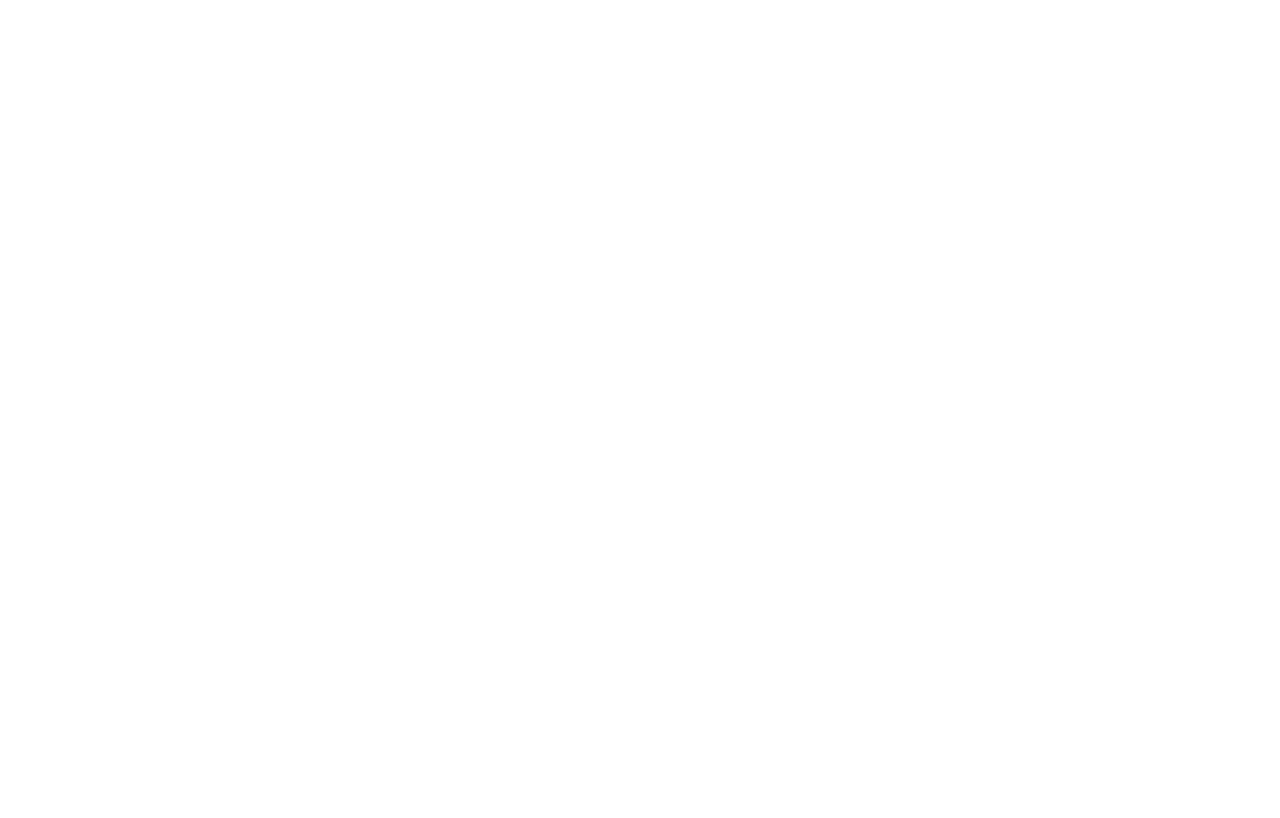
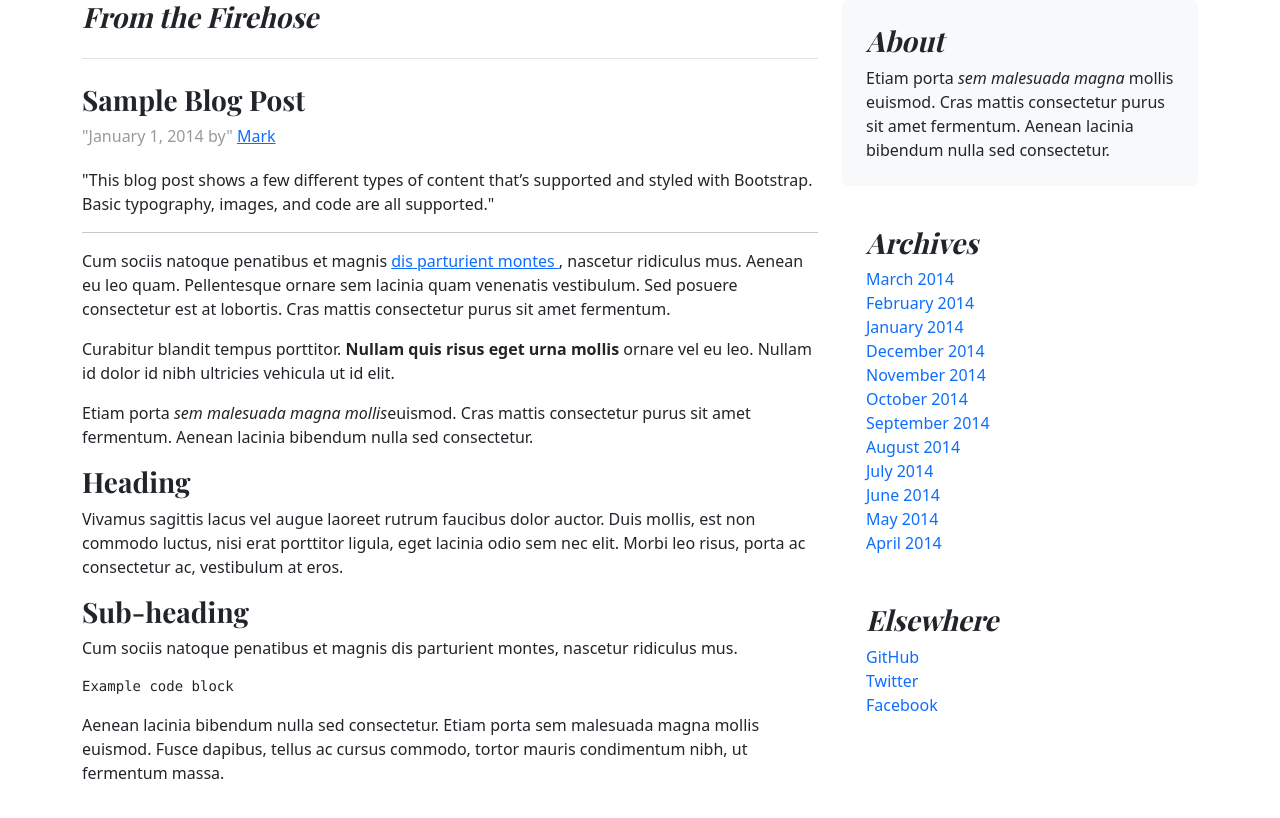
Before and after one commit to busracogul/blog-website, a plain HTML site: page index.html in a window 1280 px wide. Drawn offline with nearby package versions, Linux system fonts and the light colour scheme; a web font is replaced by a local one.

Commit message:
add sample blog post

```diff
--- a/index.html
+++ b/index.html
@@ -1,16 +1,123 @@
 <!DOCTYPE html>
 <html lang="en">
-<head>
-    <meta charset="UTF-8">
-    <meta name="viewport" content="width=device-width, initial-scale=1.0">
+  <head>
+    <meta charset="UTF-8" />
+    <meta name="viewport" content="width=device-width, initial-scale=1.0" />
     <title>Blog Website</title>
-    <link href="https://cdn.jsdelivr.net/npm/bootstrap@5.3.3/dist/css/bootstrap.min.css" rel="stylesheet" integrity="sha384-QWTKZyjpPEjISv5WaRU9OFeRpok6YctnYmDr5pNlyT2bRjXh0JMhjY6hW+ALEwIH" crossorigin="anonymous">
-    <link rel="stylesheet" href="./style.css">
-</head>
-<body>
-    <nav></nav>
+    <link
+      href="https://cdn.jsdelivr.net/npm/bootstrap@5.3.3/dist/css/bootstrap.min.css"
+      rel="stylesheet"
+      integrity="sha384-QWTKZyjpPEjISv5WaRU9OFeRpok6YctnYmDr5pNlyT2bRjXh0JMhjY6hW+ALEwIH"
+      crossorigin="anonymous"
+    />
+    <link rel="stylesheet" href="./style.css" />
+    <link rel="preconnect" href="https://fonts.googleapis.com" />
+    <link rel="preconnect" href="https://fonts.gstatic.com" crossorigin />
+    <link
+      href="https://fonts.googleapis.com/css2?family=Playfair+Display:ital,wght@0,400..900;1,400..900&display=swap"
+      rel="stylesheet"
+    />
+  </head>
+  <body>
+    <main role="main" class="container">
+      <div class="row">
+        <div class="col-md-8 blog-main">
+          <h3 class="pb-4 mb-4 fst-italic border-bottom">From the Firehose</h3>
+          <div class="blog-post">
+            <h2 class="blog-post-title">Sample Blog Post</h2>
+            <p class="blog-post-meta">
+              "January 1, 2014 by"
+              <a href="#">Mark</a>
+            </p>
+            <p>
+              "This blog post shows a few different types of content that’s
+              supported and styled with Bootstrap. Basic typography, images, and
+              code are all supported."
+            </p>
+            <hr />
+            <p>
+              Cum sociis natoque penatibus et magnis
+              <a href="#"> dis parturient montes </a>
+              , nascetur ridiculus mus. Aenean eu leo quam. Pellentesque ornare
+              sem lacinia quam venenatis vestibulum. Sed posuere consectetur est
+              at lobortis. Cras mattis consectetur purus sit amet fermentum.
+            </p>
+            <blockquote>
+              <p>
+                Curabitur blandit tempus porttitor.
+                <strong> Nullam quis risus eget urna mollis </strong>
+                ornare vel eu leo. Nullam id dolor id nibh ultricies vehicula ut
+                id elit.
+              </p>
+            </blockquote>
+            <p>
+              Etiam porta <em>sem malesuada magna mollis</em>euismod. Cras
+              mattis consectetur purus sit amet fermentum. Aenean lacinia
+              bibendum nulla sed consectetur.
+            </p>
+            <h2>Heading</h2>
+            <p>
+              Vivamus sagittis lacus vel augue laoreet rutrum faucibus dolor
+              auctor. Duis mollis, est non commodo luctus, nisi erat porttitor
+              ligula, eget lacinia odio sem nec elit. Morbi leo risus, porta ac
+              consectetur ac, vestibulum at eros.
+            </p>
+            <h3>Sub-heading</h3>
+            <p>
+              Cum sociis natoque penatibus et magnis dis parturient montes,
+              nascetur ridiculus mus.
+            </p>
+            <pre><code>Example code block</code></pre>
+            <p>
+              Aenean lacinia bibendum nulla sed consectetur. Etiam porta sem
+              malesuada magna mollis euismod. Fusce dapibus, tellus ac cursus
+              commodo, tortor mauris condimentum nibh, ut fermentum massa.
+            </p>
+          </div>
+        </div>
+        <aside class="col-md-4 blog-sidebar">
+          <div class="p-4 mb-3 bg-light rounded">
+            <h4 class="fst-italic">About</h4>
+            <p class="mb-0">
+              Etiam porta
+              <em>sem malesuada magna</em>
+               mollis euismod. Cras mattis consectetur purus sit amet
+              fermentum. Aenean lacinia bibendum nulla sed consectetur.
+            </p>
+          </div>
+          <div class="p-4">
+            <h4 class="fst-italic">Archives</h4>
+            <ol class="list-unstyled mb-0 " >
+                <li><a href="#">March 2014</a></li>
+                <li><a href="#">February 2014</a></li>
+                <li><a href="#">January 2014</a></li>
+                <li><a href="#">December 2014</a></li>
+                <li><a href="#">November 2014</a></li>
+                <li><a href="#">October 2014</a></li>
+                <li><a href="#">September 2014</a></li>
+                <li><a href="#">August 2014</a></li>
+                <li><a href="#">July 2014</a></li>
+                <li><a href="#">June 2014</a></li>
+                <li><a href="#">May 2014</a></li>
+                <li><a href="#">April 2014</a></li>
+            </ol>
+          </div>
+          <div class="p-4">
+            <h4 class="fst-italic">Elsewhere</h4>
+            <ol class="list-unstyled">
+              <li><a href="#">GitHub</a></li>
+              <li><a href="#">Twitter</a></li>
+              <li><a href="#">Facebook</a></li>
+            </ol>
+          </div>
+        </aside>
+      </div>
+    </main>
 
-
-    <script src="https://cdn.jsdelivr.net/npm/bootstrap@5.3.3/dist/js/bootstrap.bundle.min.js" integrity="sha384-YvpcrYf0tY3lHB60NNkmXc5s9fDVZLESaAA55NDzOxhy9GkcIdslK1eN7N6jIeHz" crossorigin="anonymous"></script>
-</body>
+    <script
+      src="https://cdn.jsdelivr.net/npm/bootstrap@5.3.3/dist/js/bootstrap.bundle.min.js"
+      integrity="sha384-YvpcrYf0tY3lHB60NNkmXc5s9fDVZLESaAA55NDzOxhy9GkcIdslK1eN7N6jIeHz"
+      crossorigin="anonymous"
+    ></script>
+  </body>
 </html>
--- a/style.css
+++ b/style.css
@@ -0,0 +1,29 @@
+h1,
+h2,
+h3,
+h4,
+h5,
+h6 {
+  font-family: "Playfair Display", serif;
+  font-weight: bold;
+  line-height: 1.2;
+  font-size: 1.75rem;
+}
+
+.blog-post{
+    margin-bottom: 4rem;
+}
+
+.blog-post-meta{
+    margin-bottom: 1.25rem;
+    color: #999999;
+}
+
+pre code{
+text-align: left;
+display: block;
+}
+
+ol>li>a{
+text-decoration: none !important;
+}
```
